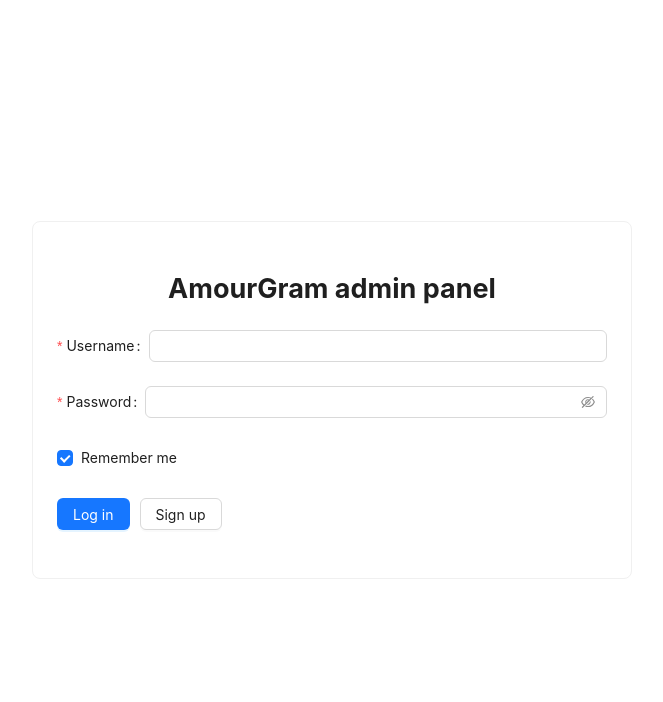
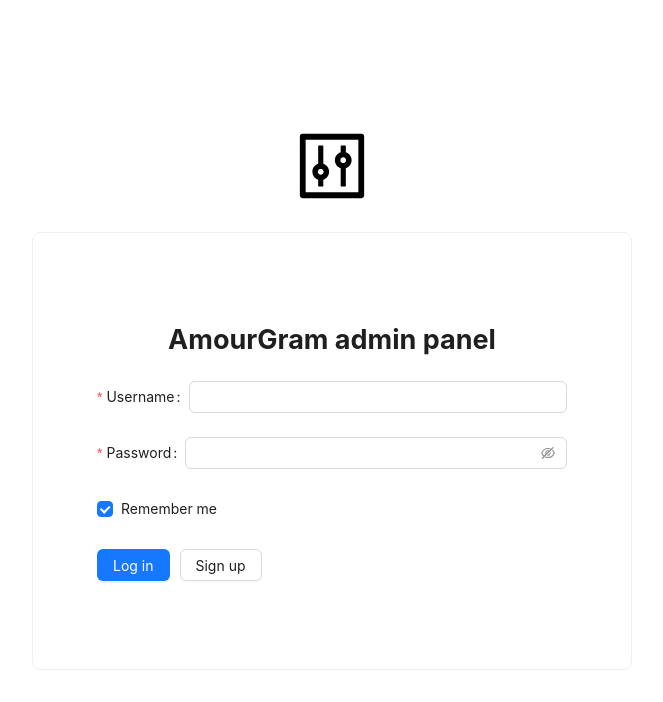
Before and after one commit to steamphish/amourgram-tg-social-bot-frontend, a React (Create React App) app: page / in a window 1280 px wide. Shown: the top 702 px of the page, without its empty margins (308-971 px from the left). Built offline with nearby package versions, Linux system fonts and the light colour scheme.

Commit message:
add logo

```diff
--- a/package.json
+++ b/package.json
@@ -4,6 +4,7 @@
   "private": true,
   "homepage": "https://stalkert.github.io/a-gram",
   "dependencies": {
+    "@ant-design/icons": "^5.0.1",
     "@testing-library/jest-dom": "^5.16.5",
     "@testing-library/react": "^13.4.0",
     "@testing-library/user-event": "^13.5.0",
--- a/src/features/auth/components/login-page/login-page.tsx
+++ b/src/features/auth/components/login-page/login-page.tsx
@@ -1,5 +1,6 @@
 import React from 'react';
 import { Form, Input, Button, Checkbox, Card } from 'antd';
+import { ControlOutlined } from '@ant-design/icons';
 
 interface LoginFormValues {
   username: string;
@@ -13,8 +14,17 @@ const LoginPage: React.FC = () => {
   };
 
   return (
-    <div style={{ display: 'flex', justifyContent: 'center', alignItems: 'center', height: '100vh' }}>
-      <Card style={{ width: '600px', fontSize: '18px' }}>
+    <div
+      style={{
+        display: 'flex',
+        flexDirection: 'column',
+        justifyContent: 'center',
+        alignItems: 'center',
+        height: '100vh',
+      }}
+    >
+      <ControlOutlined style={{ fontSize: '72px', marginBottom: '30px' }} />
+      <Card style={{ width: '600px', fontSize: '18px', padding: '40px' }}>
         <h2 style={{ textAlign: 'center', marginBottom: '20px' }}>AmourGram admin panel</h2>
         <Form
           name="login-form"
```
Also changed, not shown: 1 other file (tests, documents, lock files or other folders).
